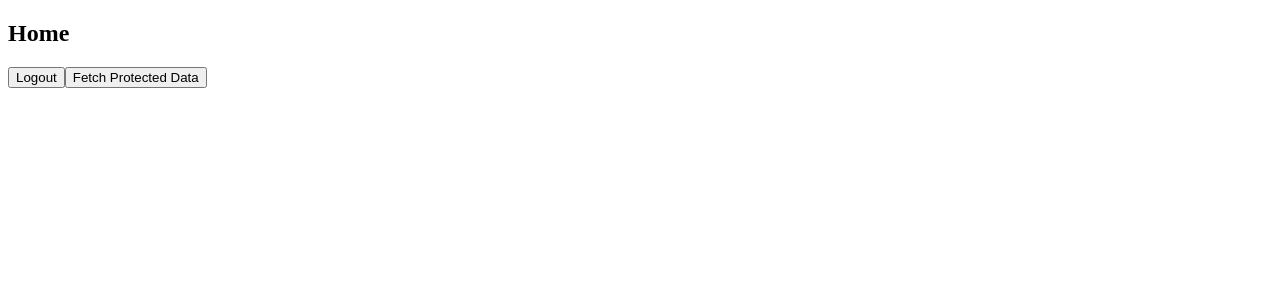
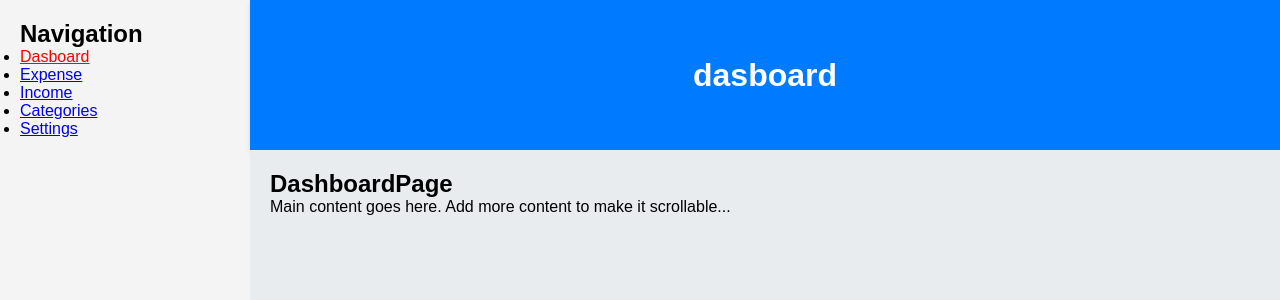
Before and after one commit to MaciejKasza/budget_app, a React (Vite) app: page / in a window 1280 px wide. Shown: the top 300 px of the page. Built offline with nearby package versions, Linux system fonts and the light colour scheme; sample sign-in values are in the browser's storage.

Commit message:
Add layouts, routings, appContext and navigation

```diff
--- a/src/App.jsx
+++ b/src/App.jsx
@@ -5,19 +5,36 @@ import Register from "./components/Register";
 import Home from "./components/Home";
 import { AuthProvider, useAuth } from "./context/AuthContext";
 import PrivateRoute from "./components/PrivateRoute";
+import AppLayout from "./layouts/AppLayout";
+import DashboardPage from "./pages/DashboardPage";
+import Error from "./components/Error";
+import ExpensePage from "./pages/ExpensePage";
+import IncomePage from "./pages/IncomePage";
+import CategoriesPage from "./pages/CategoriesPage";
+import SettingsPage from "./pages/SettingsPage";
+import { AppProvider } from "./context/AppContext";
 
 function App() {
   return (
     <AuthProvider>
+      <AppProvider>
         <Router>
           <Routes>
             <Route path="/login" element={<Login />} />
             <Route path="/register" element={<Register />} />
             <Route element={<PrivateRoute />}>
-            <Route path="/" element={<Home />} />
+              <Route path="/" element={<AppLayout />}>
+                <Route path="" element={<DashboardPage />} />
+                <Route path="/expense" element={<ExpensePage />} />
+                <Route path="/income" element={<IncomePage />} />
+                <Route path="/categories" element={<CategoriesPage />} />
+                <Route path="/settings" element={<SettingsPage />} />
               </Route>
+            </Route>
+            <Route path="*" element={<Error />} />
           </Routes>
         </Router>
+      </AppProvider>
     </AuthProvider>
   );
 }
--- /dev/null
+++ b/src/components/Header.jsx
@@ -0,0 +1,14 @@
+import React, { useContext } from "react";
+import { AppContext } from "../context/AppContext";
+
+function Header() {
+  const { currentPage } = useContext(AppContext);
+
+  return (
+    <header className="header">
+      <h1>{currentPage}</h1>
+    </header>
+  );
+}
+
+export default Header;
--- /dev/null
+++ b/src/components/Navigation.jsx
@@ -0,0 +1,30 @@
+import React from "react";
+import { Link, NavLink } from "react-router-dom";
+
+function Navigation() {
+  return (
+    <nav className="nav">
+      {/* Zawartość nawigacji */}
+      <h2>Navigation</h2>
+      <ul>
+        <li>
+          <NavLink to="/">Dasboard</NavLink>
+        </li>
+        <li>
+          <NavLink to="/expense">Expense</NavLink>
+        </li>
+        <li>
+          <NavLink to="/income">Income</NavLink>
+        </li>
+        <li>
+          <NavLink to="/categories">Categories</NavLink>
+        </li>
+        <li>
+          <NavLink to="/settings">Settings</NavLink>
+        </li>
+      </ul>
+    </nav>
+  );
+}
+
+export default Navigation;
--- /dev/null
+++ b/src/context/AppContext.jsx
@@ -0,0 +1,15 @@
+import React, { createContext, useState } from "react";
+
+// Stworzenie kontekstu
+export const AppContext = createContext();
+
+// Provider kontekstu
+export const AppProvider = ({ children }) => {
+  const [currentPage, setCurrentPage] = useState("");
+
+  return (
+    <AppContext.Provider value={{ currentPage, setCurrentPage }}>
+      {children}
+    </AppContext.Provider>
+  );
+};
--- /dev/null
+++ b/src/index.css
@@ -0,0 +1,54 @@
+/* Resetowanie domyślnych stylów przeglądarki */
+* {
+  margin: 0;
+  padding: 0;
+  box-sizing: border-box;
+}
+
+body,
+html,
+#root {
+  height: 100%;
+  font-family: Arial, sans-serif;
+}
+
+.app-container {
+  display: flex;
+  height: 100vh;
+}
+
+.nav {
+  width: 250px;
+  background-color: #f4f4f4;
+  height: 100%;
+  padding: 20px;
+  box-shadow: 2px 0 5px rgba(0, 0, 0, 0.1);
+}
+
+.content-container {
+  flex: 1;
+  display: flex;
+  flex-direction: column;
+}
+
+.header {
+  height: 150px;
+  background-color: #007bff;
+  color: white;
+  padding: 20px;
+  display: flex;
+  align-items: center;
+  justify-content: center;
+  box-shadow: 0 2px 5px rgba(0, 0, 0, 0.1);
+}
+
+.main {
+  flex: 1;
+  background-color: #e9ecef;
+  padding: 20px;
+  overflow-y: auto; /* Pozwala na przewijanie w pionie, jeśli treść jest zbyt długa */
+}
+
+a.active {
+  color: red;
+}
--- /dev/null
+++ b/src/layouts/AppLayout.jsx
@@ -0,0 +1,18 @@
+import React from "react";
+import { Link, Outlet } from "react-router-dom";
+import Header from "../components/Header";
+import Navigation from "../components/Navigation";
+
+function AppLayout() {
+  return (
+    <div className="app-container">
+      <Navigation />
+      <div className="content-container">
+        <Header />
+        <Outlet />
+      </div>
+    </div>
+  );
+}
+
+export default AppLayout;
--- a/src/main.jsx
+++ b/src/main.jsx
@@ -1,6 +1,7 @@
 import React from "react";
 import ReactDOM from "react-dom/client";
 import App from "./App.jsx";
+import "./index.css";
 
 ReactDOM.createRoot(document.getElementById("root")).render(
   <React.StrictMode>
--- /dev/null
+++ b/src/pages/CategoriesPage.jsx
@@ -0,0 +1,20 @@
+import React, { useContext, useEffect } from "react";
+import { AppContext } from "../context/AppContext";
+
+function CategoriesPage() {
+  const { setCurrentPage } = useContext(AppContext);
+
+  useEffect(() => {
+    setCurrentPage("categories");
+  }, []);
+
+  return (
+    <main className="main">
+      <h2>CategoriesPage</h2>
+      <p>Main content goes here. Add more content to make it scrollable...</p>
+      {/* Możesz dodać więcej treści, aby zobaczyć działanie przewijania */}
+    </main>
+  );
+}
+
+export default CategoriesPage;
--- /dev/null
+++ b/src/pages/DashboardPage.jsx
@@ -0,0 +1,20 @@
+import React, { useContext, useEffect } from "react";
+import { AppContext } from "../context/AppContext";
+
+function DashboardPage() {
+  const { setCurrentPage } = useContext(AppContext);
+
+  useEffect(() => {
+    setCurrentPage("dasboard");
+  }, []);
+
+  return (
+    <main className="main">
+      <h2>DashboardPage</h2>
+      <p>Main content goes here. Add more content to make it scrollable...</p>
+      {/* Możesz dodać więcej treści, aby zobaczyć działanie przewijania */}
+    </main>
+  );
+}
+
+export default DashboardPage;
--- /dev/null
+++ b/src/pages/ExpensePage.jsx
@@ -0,0 +1,20 @@
+import React, { useContext, useEffect } from "react";
+import { AppContext } from "../context/AppContext";
+
+function ExpensePage() {
+  const { setCurrentPage } = useContext(AppContext);
+
+  useEffect(() => {
+    setCurrentPage("expense");
+  }, []);
+
+  return (
+    <main className="main">
+      <h2>ExpensePage</h2>
+      <p>Main content goes here. Add more content to make it scrollable...</p>
+      {/* Możesz dodać więcej treści, aby zobaczyć działanie przewijania */}
+    </main>
+  );
+}
+
+export default ExpensePage;
--- /dev/null
+++ b/src/pages/IncomePage.jsx
@@ -0,0 +1,20 @@
+import React, { useContext, useEffect } from "react";
+import { AppContext } from "../context/AppContext";
+
+function IncomePage() {
+  const { setCurrentPage } = useContext(AppContext);
+
+  useEffect(() => {
+    setCurrentPage("income");
+  }, []);
+
+  return (
+    <main className="main">
+      <h2>IncomePage</h2>
+      <p>Main content goes here. Add more content to make it scrollable...</p>
+      {/* Możesz dodać więcej treści, aby zobaczyć działanie przewijania */}
+    </main>
+  );
+}
+
+export default IncomePage;
--- /dev/null
+++ b/src/pages/SettingsPage.jsx
@@ -0,0 +1,20 @@
+import React, { useContext, useEffect } from "react";
+import { AppContext } from "../context/AppContext";
+
+function SettingsPage() {
+  const { setCurrentPage } = useContext(AppContext);
+
+  useEffect(() => {
+    setCurrentPage("settings");
+  }, []);
+
+  return (
+    <main className="main">
+      <h2>SettingsPage</h2>
+      <p>Main content goes here. Add more content to make it scrollable...</p>
+      {/* Możesz dodać więcej treści, aby zobaczyć działanie przewijania */}
+    </main>
+  );
+}
+
+export default SettingsPage;
```
Lines whose indentation alone changed are shown as unchanged.
